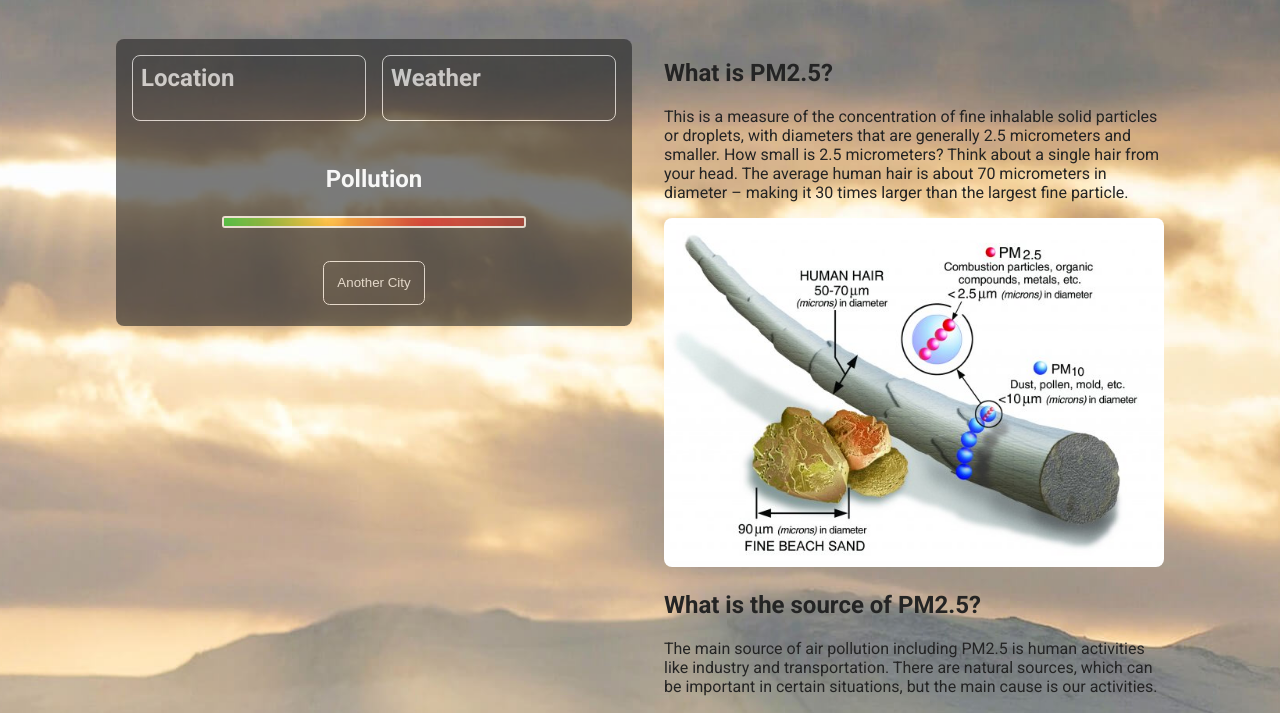
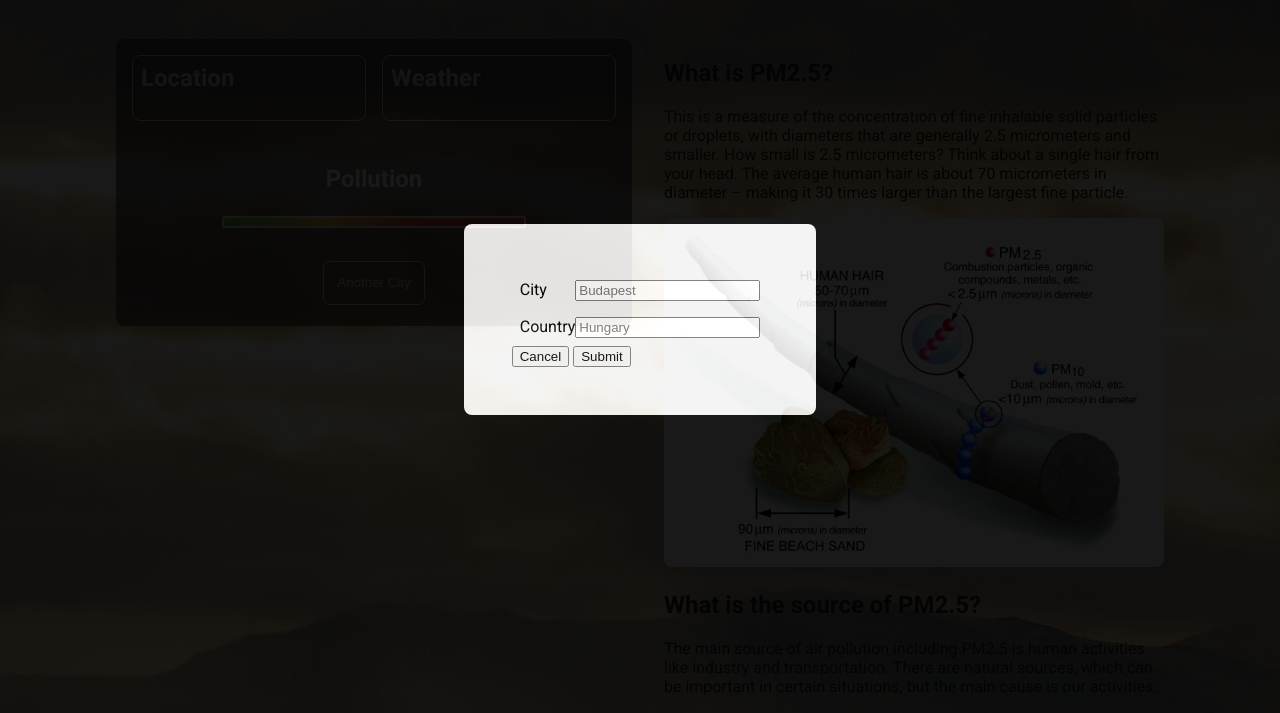
Before and after one commit to AlexErdei73/air-quality-app, a website built with webpack: page index.html in a window 1280 px wide. Shown: the part 81-794 px from the top of the page. Built offline with nearby package versions, Linux system fonts and the light colour scheme; no server answers.

Commit message:
add modal

```diff
--- a/index.html
+++ b/index.html
@@ -99,4 +99,22 @@
     <!-- The site uses your build, so the script tag should point to it at the end of the body tag -->
     <script src="./dist/bundle.js"></script>
   </body>
+
+  <!-- This is the modal -->
+  <div class="modal-cover">
+    <form class="modal-form">
+      <div class="input">
+        <label for="city">City</label>
+        <input type="text" id="city" placeholder="Budapest" />
+      </div>
+      <div class="input">
+        <label for="country">Country</label>
+        <input type="text" id="country" placeholder="Hungary" />
+      </div>
+      <div class="btn">
+        <button type="button">Cancel</button>
+        <button type="submit">Submit</button>
+      </div>
+    </form>
+  </div>
 </html>
--- a/src/styles.css
+++ b/src/styles.css
@@ -148,6 +148,34 @@ li > a:hover {
   margin: auto;
 }
 
+.modal-cover {
+  display: flex;
+  width: 100vw;
+  height: 100vh;
+  position: fixed;
+  left: 0;
+  top: 0;
+  background-color: black;
+  opacity: 0.9;
+  z-index: 1;
+}
+
+.modal-form {
+  margin: auto;
+  display: flex;
+  flex-direction: column;
+  background-color: rgb(243, 243, 243);
+  opacity: 1;
+  padding: 3em;
+  border-radius: 0.5em;
+}
+
+.input {
+  display: flex;
+  justify-content: space-between;
+  margin: 0.5em;
+}
+
 @media (min-width: 992px) {
   main {
     display: flex;
```
